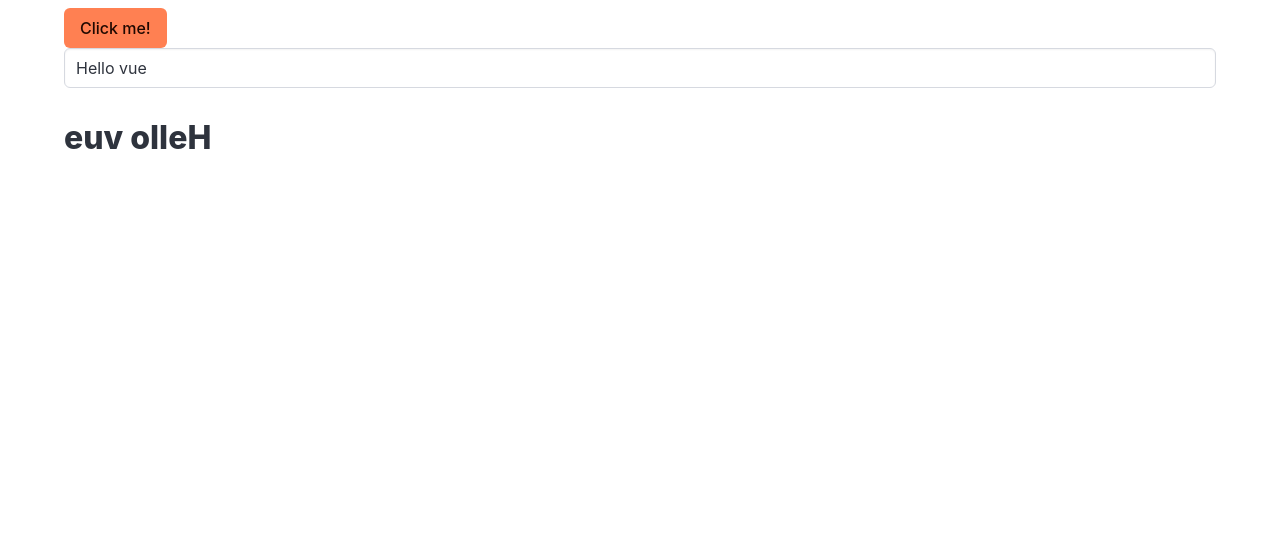
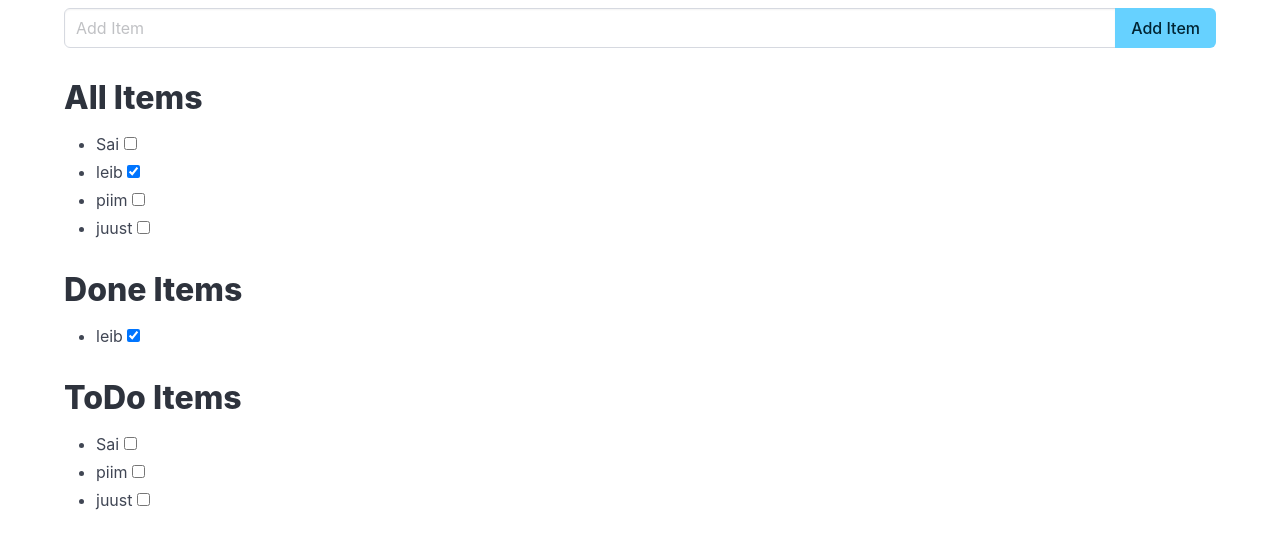
Before and after one commit to MariannAdelbert/learnvue, a Vue app: page / in a window 1280 px wide. Shown: the top 548 px of the page. Built offline with nearby package versions, Linux system fonts and the light colour scheme.

Commit message:
add toDo example

```diff
--- a/src/App.vue
+++ b/src/App.vue
@@ -1,15 +1,62 @@
 <script setup>
-import { ref } from 'vue';
+import { computed, ref } from 'vue';
 
-    let message = ref('Hello vue');
+let newItem = ref('');
+let i = 1;
+let items = ref([
+    {id: i++, name:'Sai', isDone: false},
+    {id: i++, name:'leib', isDone: true},
+    {id: i++, name:'piim', isDone: false},
+    {id: i++, name:'juust', isDone: false},
+]);
 
+function addItem(){
+    if(newItem.value.trim() !== ''){
+        items.value.push({id: i++, name:newItem.value.trim(), isDone: false});
+    }
+    newItem.value = '';
+}
+
+let doneItems = computed(() => items.value.filter(item => item.isDone));
+let toDoItems = computed(() => items.value.filter(item => !item.isDone));
 
 </script>
 
 <template>
     <div class="container content mt-2">
-        <button class="button is-primary" @click="message = 'Hello KTA24'">Click me!</button>
-        <input class="input" v-model="message"></input>
-        <h1>{{ message.split('').reverse().join('') }}</h1>
+        <div class="field has-addons">
+            <div class="control is-expanded">
+                <input @keydown.enter="addItem" v-model= "newItem" class="input" type="text" placeholder="Add Item">
+            </div>
+            <div class="control">
+                <button class="button is-info" @click="addItem()">
+                    Add Item
+                </button>
+            </div>
+        </div>
+
+        <h1>All Items</h1>
+        <ul>
+            <li v-for="item in items":key="item.id">
+                {{ item.name }}
+                <input type="checkbox" v-model="item.isDone"></input>
+            </li>
+        </ul>
+
+        <h1>Done Items</h1>
+        <ul>
+            <li v-for="item in doneItems" :key="item.id">
+                {{ item.name }}
+                <input type="checkbox" v-model="item.isDone"></input>
+            </li>
+        </ul>
+
+        <h1>ToDo Items</h1>
+        <ul>
+            <li v-for="item in toDoItems" :key="item.id">
+                {{ item.name }}
+                <input type="checkbox" v-model="item.isDone"></input>
+            </li>
+        </ul>
     </div>
 </template>
```
